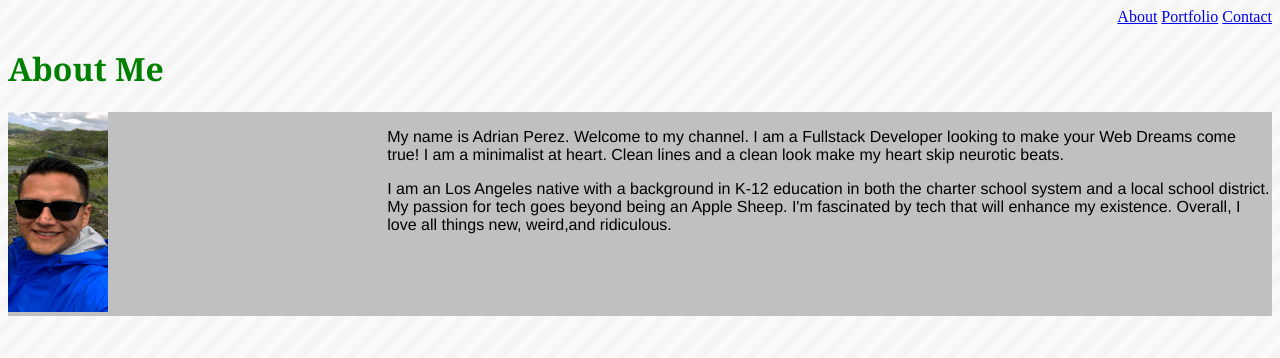
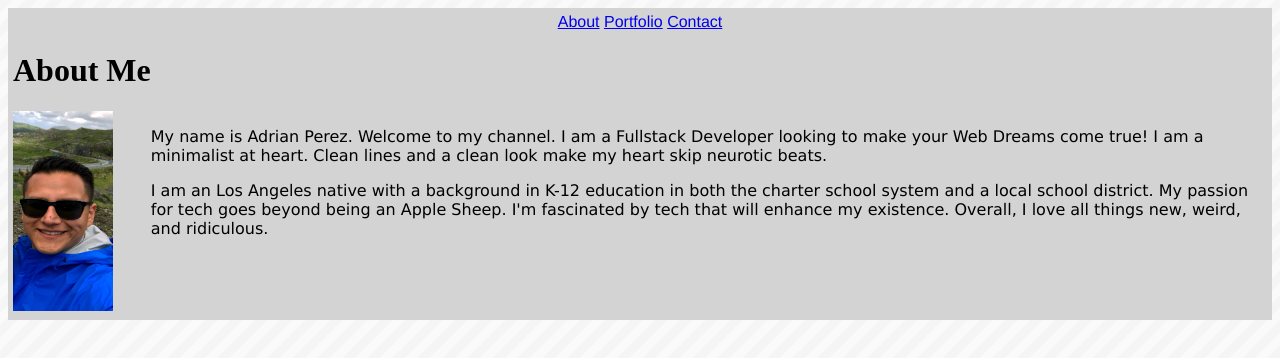
Before and after one commit to adrianp87/Basic-Portfolio, a plain HTML site: page index.html in a window 1280 px wide. Drawn offline with Linux system fonts and the light colour scheme.

Commit message:
updated code

```diff
--- a/Assets/css/style.css
+++ b/Assets/css/style.css
@@ -1,19 +1,30 @@
 body {
     background-image: url("../images/stripes.png");
 }
-#navbar {
-    text-align: right
+.container {
+    display: grid;
+    grid-template-columns: auto 1fr;
+    grid-template-rows: auto auto auto;
+    background-color: lightgrey;
+    padding: 5px
 }
-.grid {
-    display: grid;
-    grid-template-columns: 30% 70%;
-    background-color: silver
-}
-.About {
-    font-family: Georgia;
-    color: green
+.navbar {
+grid-column: 1 / 3;
+justify-self: center;
+font-family: helvetica
 }
 
-.paragraph {
-    font-family: 'Helvetica Neue'
+.header {
+grid-columns: 1 /3;
+grid-rows: 2 /3
 }
+.selfie {
+grid-column: 1 / 2;
+grid-row: 3 / 4;
+align-items: center
+}
+.bio {
+    grid-column: 2 / 3;
+    grid-row: 3 / 4;
+    font-family: Verdana
+}
--- a/index.html
+++ b/index.html
@@ -9,29 +9,23 @@
 </head>
 
 <body>
-       <div id="navbar">
+    <div class="container">
+    <div class="navbar">
         <a id="home"></a>
         <a href="index.html">About</a>
         <a href="portfolio.html">Portfolio</a>
         <a href="contact.html">Contact</a>
     </div>
-    <div class="About">
-        <h1>About Me</h1>
+
+<div class="header"><h1>About Me</h1></div>
+    <div class="selfie"><img src="./Assets/images/IMG_4163.jpg" alt="Adrian Perez" text-align="left" margin="10px" width="100px"
+            height="200px"></div>
+
+    <div class="bio"><p>My name is Adrian Perez. Welcome to my channel. I am a Fullstack Developer looking to make your Web Dreams come true! I am a minimalist at heart. Clean lines and a clean look make my heart skip neurotic
+        beats.</p>
+        <p>I am an Los Angeles native with a background in K-12 education in both the charter school system and a local school district. My passion for tech goes beyond being an Apple Sheep. I'm fascinated by tech that will enhance my existence. Overall, I love all things new, weird, and ridiculous.</p>
     </div>
-    <div class="grid">
-        <div class="image"><img src="./Assets/images/IMG_4163.jpg" alt="Adrian Perez" text-align="left" margin="10px"
-                width="100px" height="200px"></div>
-
-        <div class="paragraph" text-align="right">
-            <p>My name is Adrian Perez. Welcome to my channel. I am a Fullstack Developer looking to make your Web
-                Dreams come true! I am a minimalist at heart. Clean lines and a clean look make my heart skip neurotic
-                beats.</p>
-            <p>I am an Los Angeles native with a background in K-12 education in both the charter school system and a
-                local school district. My passion for tech goes beyond being an Apple Sheep. I'm fascinated by tech
-                that will enhance my existence. Overall, I love all things new, weird,and ridiculous.</p>
-        </div>
-    </div>
-    </div>
+</div>
 </body>
 
 </html>
```
